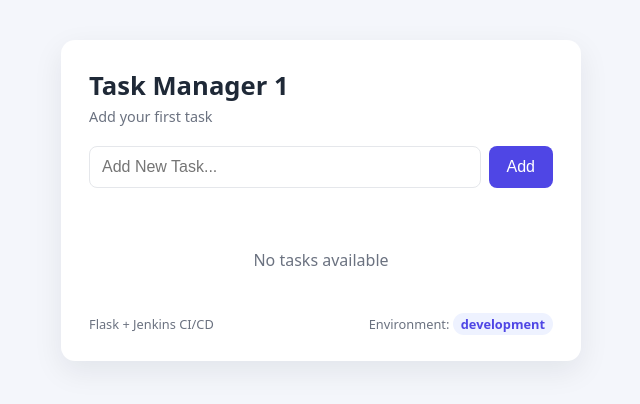
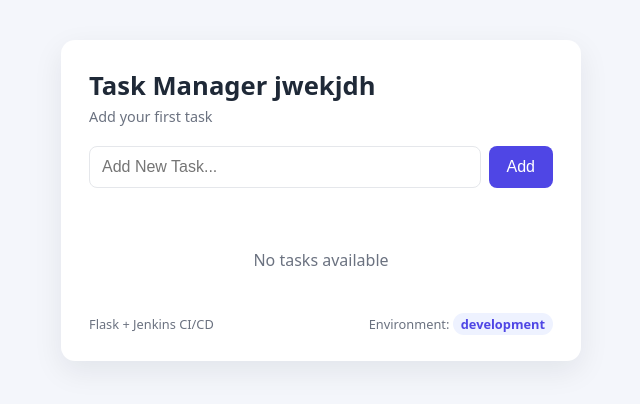
Before and after one commit to rahulhirani251/task_manager, a Flask app: page / in a window 1280 px wide. Shown: the top 404 px of the page, without its empty margins (319-959 px from the left). Run offline with Flask 3, Linux system fonts and the light colour scheme; data that the repository does not hold is empty.

Commit message:
updtaed ver

```diff
--- a/templates/index.html
+++ b/templates/index.html
@@ -56,7 +56,7 @@
 </head>
 <body>
   <main class="card">
-    <h1>Task Manager 1</h1>
+    <h1>Task Manager jwekjdh</h1>
     <p class="sub" id="count">Loading...</p>
 
     <form id="form">
```
